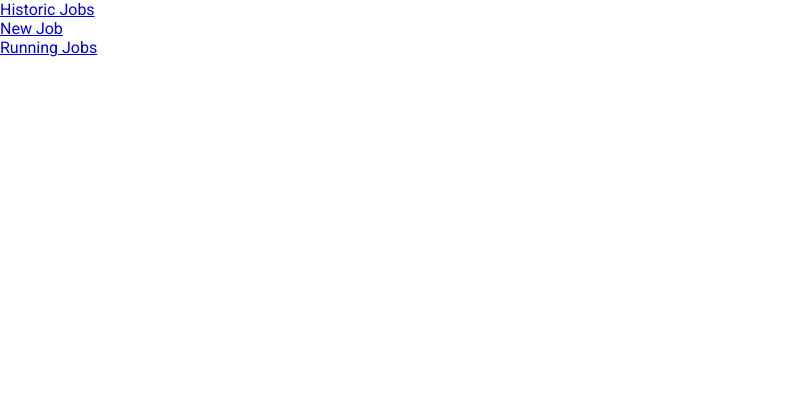
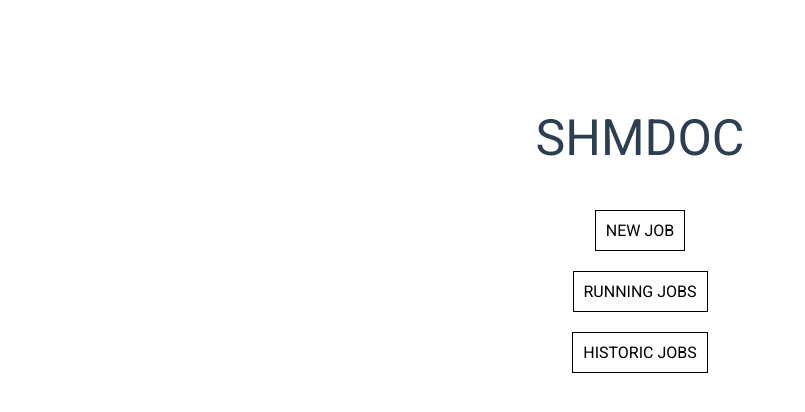
Before and after one commit to shmdoc/frontend-shmdoc-osoc-poc, a Vue app: page / in a window 1280 px wide. Shown: the top 412 px of the page, without its empty margins (0-805 px from the left). Built offline with nearby package versions, Linux system fonts and the light colour scheme.

Commit message:
layout of home

```diff
--- a/src/App.vue
+++ b/src/App.vue
@@ -25,9 +25,15 @@ export default {
 </script>
 
 <style>
-body {
+body, html {
   margin: 0px;
   padding: 0px;
+}
+html {
+  height: 100%;
+}
+body {
+  min-height: 100%;
 }
 #app {
   font-family: Roboto, sans-serif;
@@ -35,12 +41,21 @@ body {
 
   display: grid;
   grid-template-rows: auto 1fr;
+  width: 100vw;
+  height: 100vh;
 }
 .headerfade-enter, .headerfade-leave-to {
   opacity: 0;
   transform: translateY(-100px);
 }
-.headerfade-enter-active, .headerfade-leave-active {
+.headerfade-enter-active {
   transition: all 0.5s;
 }
+.headerfade-leave-active {
+  transition: all 0s;
+}
+.emptyheader {
+  height: 75px;
+  background-color: black;
+}
 </style>
--- a/src/views/Home.vue
+++ b/src/views/Home.vue
@@ -1,11 +1,16 @@
 <template>
-	<div>
-    <router-link :to="{ name: 'historic-jobs' }">Historic Jobs</router-link>
-    <br/>
-    <router-link :to="{ name: 'new-job' }">New Job</router-link>
-    <br/>
-    <router-link :to="{ name: 'running-jobs' }">Running Jobs</router-link>
-	</div>
+	<div class="wrapper">
+    <div>
+      <div class="titlecontainer">
+        <h1>SHMDOC</h1>
+      </div>
+      <div class="navigation">
+        <router-link :to="{ name: 'new-job' }" class="headerlink">New Job</router-link>
+        <router-link :to="{ name: 'running-jobs' }" class="headerlink">Running Jobs</router-link>
+        <router-link :to="{ name: 'historic-jobs' }" class="headerlink">Historic Jobs</router-link>
+      </div>
+    </div>
+  </div>
 </template>
 
 <script>
@@ -16,10 +21,32 @@ export default {
 </script>
 
 <style scoped>
-.link {
+.wrapper {
+  margin-top: 75px;
+}
+.titlecontainer {
+  display: flex;
+  flex-wrap: wrap;
+  justify-content: center;
+  align-items: center;
+}
+h1 {
+  font-size: 50px;
+  font-weight: 550;
+}
+.navigation {
+  display: flex;
+  flex-wrap: wrap;
+  flex-direction: column;
+  justify-content: center;
+  align-items: center;
+}
+.headerlink {
+  padding: 10px;
+  text-decoration: none;
+  text-transform: uppercase;
   color: black;
-  text-decoration: none;
-  font-weight: 100;
-  cursor: pointer;
+  border: solid black 1px;
+  margin: 10px;
 }
 </style>
```
